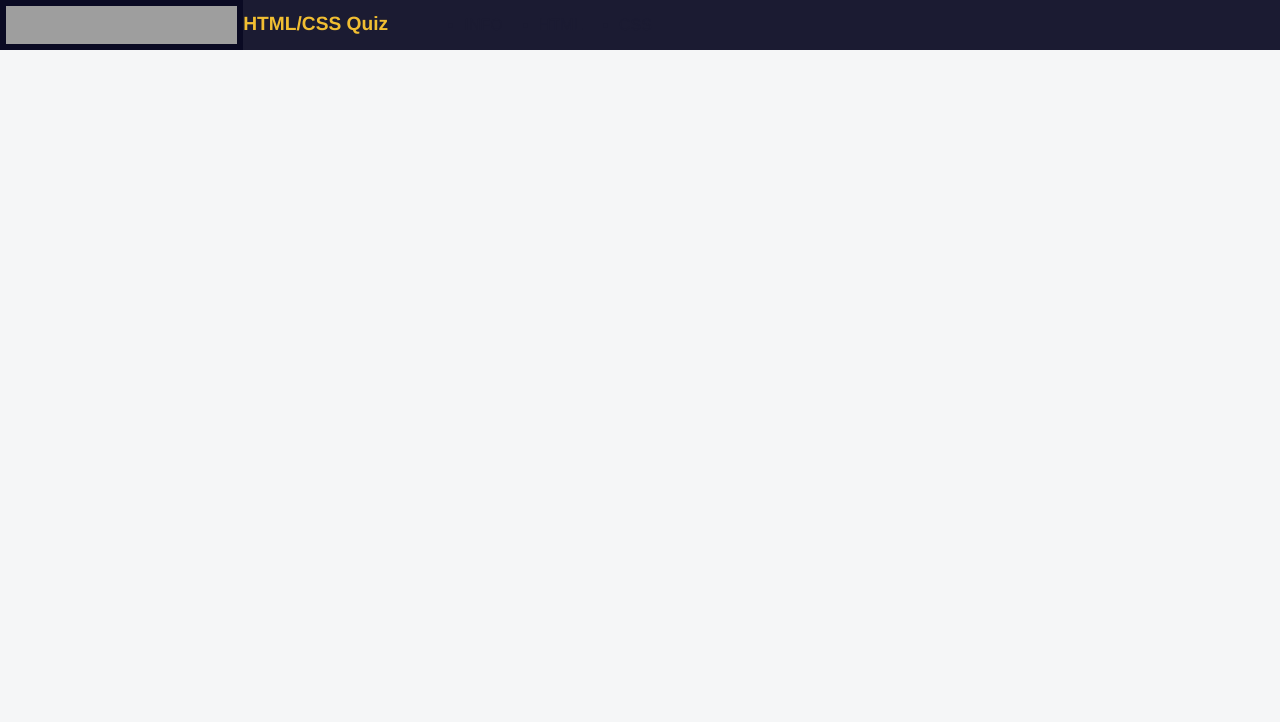
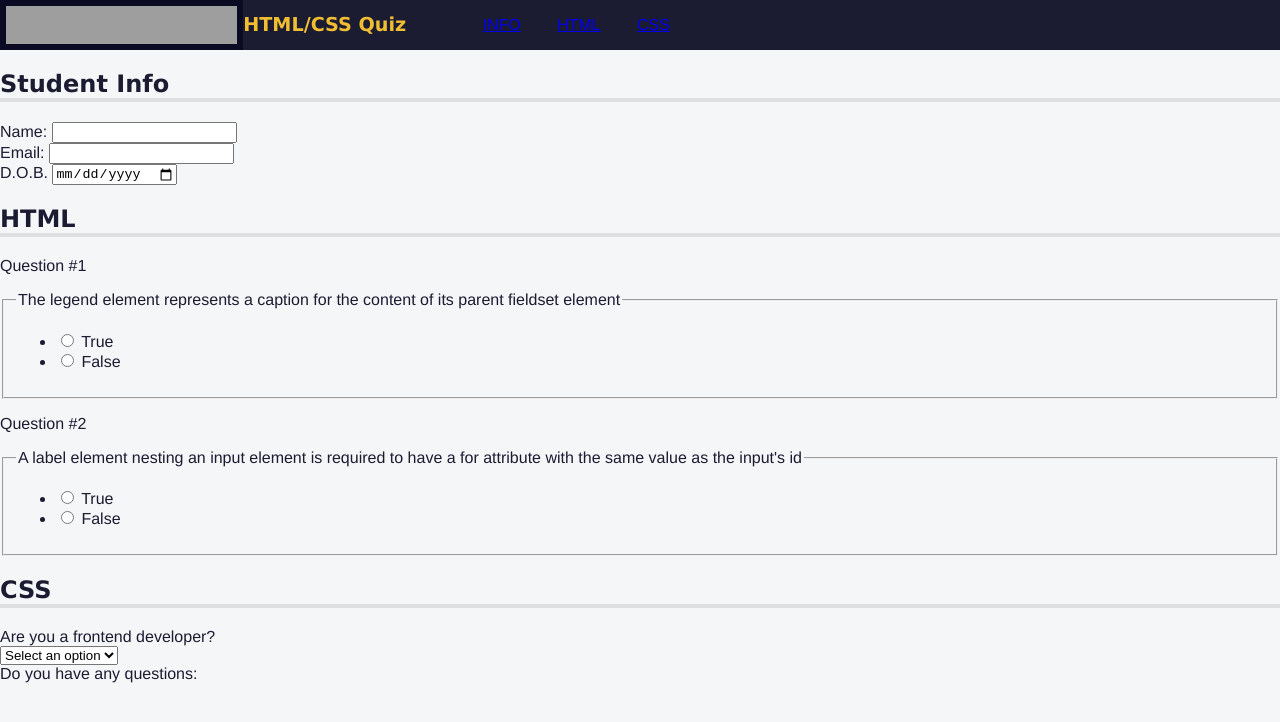
Before and after one commit to myroslavaKukhta/freeCodeCamp, a plain HTML site: page Victorina/index.html in a window 1280 px wide. Drawn offline with Linux system fonts and the light colour scheme; grey boxes are pictures that could not be loaded.

Commit message:
Add files via upload

```diff
--- a/Victorina/index.html
+++ b/Victorina/index.html
@@ -13,17 +13,98 @@
       <h1>HTML/CSS Quiz</h1>
       <nav>
         <ul>
-          <li><a>INFO</a></li>
-          <li><a>HTML</a></li>
-          <li><a>CSS</a></li>
+          <li><a href="#student-info">INFO</a></li>
+          <li><a href="#html-questions">HTML</a></li>
+          <li><a href="#css-questions">CSS</a></li>
         </ul>
       </nav>
     </header>
     <main>
       <form method="post" action="https://freecodecamp.org/practice-project/accessibility-quiz">
-        <section role="region"></section>
-        <section role="region"></section>
-        <section role="region"></section>
+        <section role="region" aria-labelledby="student-info">
+          <h2 id="student-info">Student Info</h2>
+          <div class="info">
+            <label for="student-name">Name:</label>
+            <input type="text" name="student-name" id="student-name" />
+          </div>
+          <div class="info">
+            <label for="student-email">Email:</label>
+            <input type="email" name="student-email" id="student-email" />
+          </div>
+          <div class="info">
+            <label for="birth-date">D.O.B.<span class="sr-only">(Date of Birth)</span></label>
+            <input type="date" name="birth-date" id="birth-date" />
+          </div>
+        </section>
+        <section role="region" aria-labelledby="html-questions">
+          <h2 id="html-questions">HTML</h2>
+          <div class="question-block">
+            <p>1</p>
+            <fieldset class="question" name="html-question-one">
+              <legend>
+                The legend element represents a caption for the content of its
+                parent fieldset element
+              </legend>
+              <ul class="answers-list">
+                <li>
+                  <label for="q1-a1">
+                    <input type="radio" id="q1-a1" name="q1" value="true" />
+                    True
+                  </label>
+                </li>
+                <li>
+                  <label for="q1-a2">
+                    <input type="radio" id="q1-a2" name="q1" value="false" />
+                    False
+                  </label>
+                </li>
+              </ul>
+            </fieldset>
+          </div>
+          <div class="question-block">
+            <p>2</p>
+            <fieldset class="question" name="html-question-two">
+              <legend>
+                A label element nesting an input element is required to have a
+                for attribute with the same value as the input's id
+              </legend>
+              <ul class="answers-list">
+                <li>
+                  <label for="q2-a1">
+                    <input type="radio" id="q2-a1" name="q2" value="true" />
+                    True
+                  </label>
+                </li>
+                <li>
+                  <label for="q2-a2">
+                    <input type="radio" id="q2-a2" name="q2" value="false" />
+                    False
+                  </label>
+                </li>
+              </ul>
+            </fieldset>
+          </div>
+        </section>
+        <section role="region" aria-labelledby="css-questions">
+          <h2 id="css-questions">CSS</h2>
+          <div class="formrow">
+            <div class="question-block">
+              <label>Are you a frontend developer?</label>
+            </div>
+            <div class="answer">
+              <select required>
+                <option value="">Select an option</option>
+                <option value="yes">Yes</option>
+                <option value="no">No</option>
+              </select>
+            </div>
+            <div class="question-block">
+              <label>Do you have any questions:</label>
+            </div>
+            <div class="answer">
+            </div>
+          </div>
+        </section>
       </form>
     </main>
   </body>
--- a/Victorina/styles.css
+++ b/Victorina/styles.css
@@ -30,7 +30,32 @@
   height: 50px;
 }
 
-nav > ul {
+nav>ul {
   display: flex;
   justify-content: space-evenly;
 }
+
+h1,
+h2 {
+  font-family: Verdana, Tahoma;
+}
+
+h2 {
+  border-bottom: 4px solid #dfdfe2;
+}
+
+p::before {
+  content: "Question #";
+}
+
+.sr-only {
+  position: absolute;
+  width: 1px;
+  height: 1px;
+  padding: 0;
+  margin: -1px;
+  overflow: hidden;
+  clip: rect(0, 0, 0, 0);
+  white-space: nowrap;
+  border: 0;
+}
```
